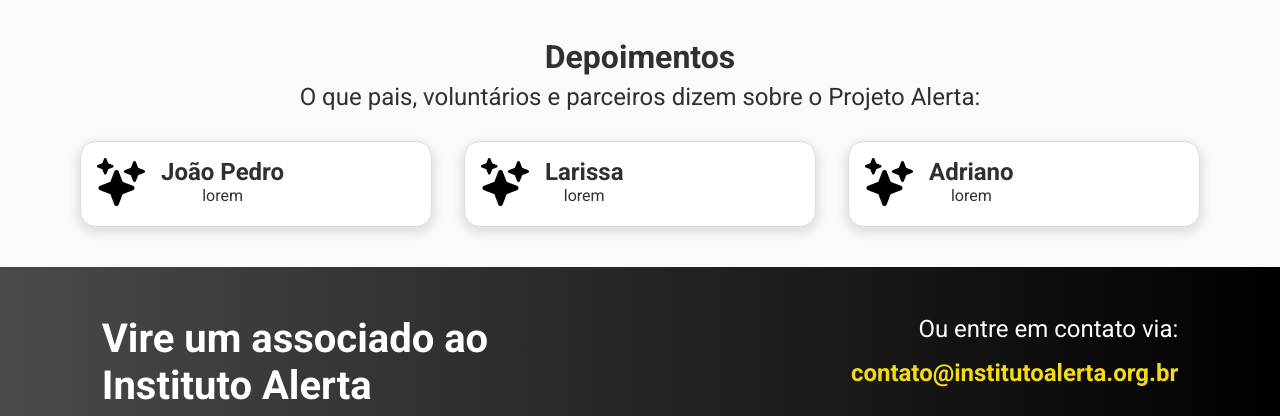
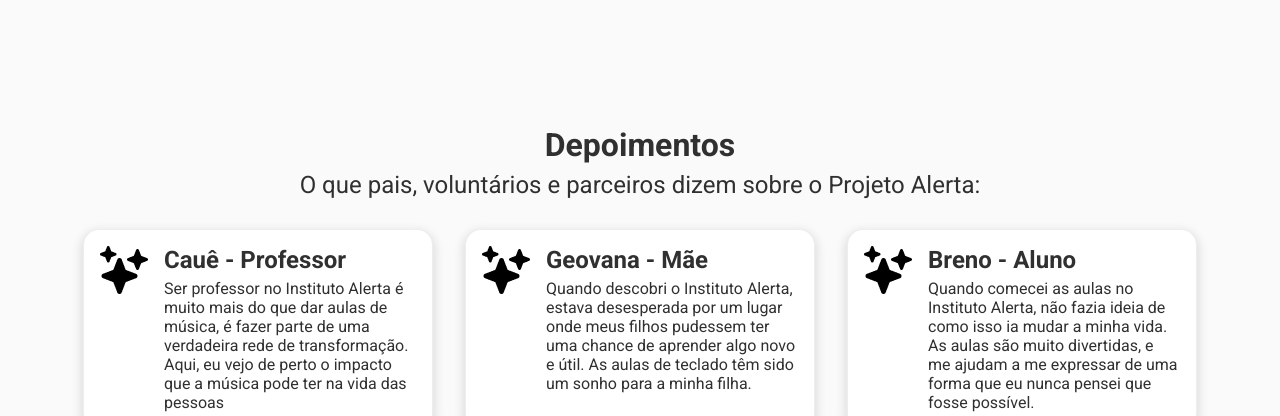
Before and after one commit to vbrenoLemos/Projeto-Alerta, a plain HTML site: page Atividades.html in a window 1280 px wide. Shown: the part 1940-2356 px from the top of the page. Drawn offline with Linux system fonts and the light colour scheme.

Commit message:
add textos dos depoimentos

```diff
--- a/Atividades.html
+++ b/Atividades.html
@@ -96,33 +96,33 @@
             </div>
         </section>
 
-        <section class="feedback">
+        <section class="testimonials-section">
 
                 <div class="testimonials-title">
                     <h2>Depoimentos</h2>
                     <p>O que pais, voluntários e parceiros dizem sobre o Projeto Alerta:</p>
                 </div>
 
-                <div class="feedback-grid">
-                    <div class="feedback-card">
-                        <div class="feedback-icon"><img src="assets/icon-feedback.png" alt=""></div>
-                        <div class="feedback-text">
-                            <h2>João Pedro</h2>
-                            <p>lorem</p>
+                <div class="testimonials-cards">
+                    <div class="testimonial-card">
+                        <img src="assets/icon-feedback.png" alt="">
+                        <div class="testimonial-card-text">
+                            <h3>Cauê - Professor</h3>
+                            <p>Ser professor no Instituto Alerta é muito mais do que dar aulas de música, é fazer parte de uma verdadeira rede de transformação. Aqui, eu vejo de perto o impacto que a música pode ter na vida das pessoas</p>
                         </div>
                     </div>
-                    <div class="feedback-card">
-                        <div class="feedback-icon"> <img src="assets/icon-feedback.png" alt=""></div>
-                        <div class="feedback-text">
-                            <h2>Larissa</h2>
-                            <p>lorem</p>
+                    <div class="testimonial-card">
+                        <img src="assets/icon-feedback.png" alt="">
+                        <div class="testimonial-card-text">
+                            <h3>Geovana - Mãe</h3>
+                            <p>Quando descobri o Instituto Alerta, estava desesperada por um lugar onde meus filhos pudessem ter uma chance de aprender algo novo e útil. As aulas de teclado têm sido um sonho para a minha filha. </p>
                         </div>
                     </div>
-                    <div class="feedback-card">
-                        <div class="feedback-icon"> <img src="assets/icon-feedback.png" alt=""></div>
-                        <div class="feedback-text">
-                            <h2>Adriano</h2>
-                            <p>lorem</p>
+                    <div class="testimonial-card">
+                        <img src="assets/icon-feedback.png" alt="">
+                        <div class="testimonial-card-text">
+                            <h3>Breno - Aluno</h3>
+                            <p>Quando comecei as aulas no Instituto Alerta, não fazia ideia de como isso ia mudar a minha vida. As aulas são muito divertidas, e me ajudam a me expressar de uma forma que eu nunca pensei que fosse possível.</p>
                         </div>
                 </div>
             </div>
--- a/ProjetoAlerta.css
+++ b/ProjetoAlerta.css
@@ -328,7 +328,7 @@ body {
 .testimonial-card {
     display: flex;
     width: 350px;
-    height: 160px;
+
 
     background: var(--branco-true);
 
@@ -350,7 +350,7 @@ body {
     h3{
         font-size: 1.5rem;
         font-weight: bold;
-        margin-bottom: 8px;
+        margin-bottom: 5px;
     }
 }
 /*Fim da testimonials section*/
@@ -643,7 +643,6 @@ body {
     }
     .testimonial-card{
         width: 80vw;
-        height: 180px;
         padding: 0.5rem;
         img{
             height: 2rem;
```
Also changed, not shown: ProjetoAlerta.html (+5 -5 lines).
